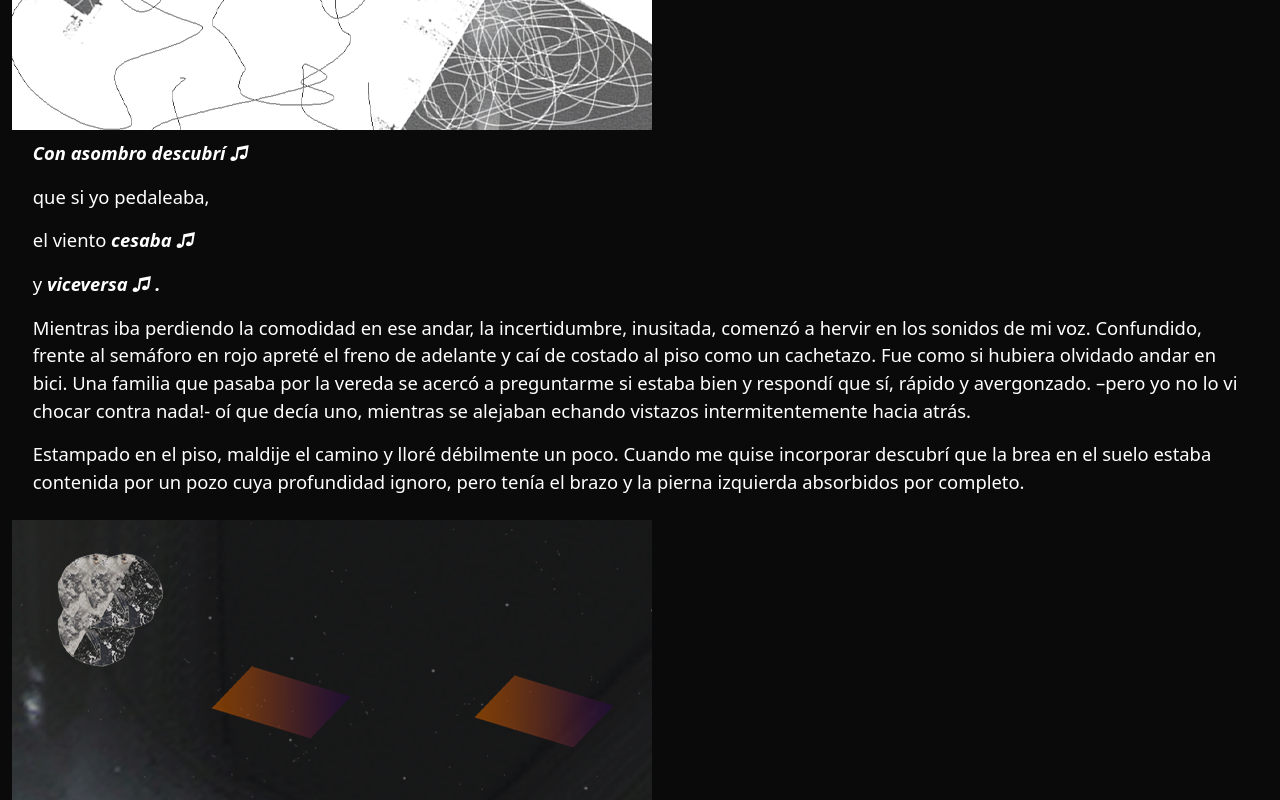
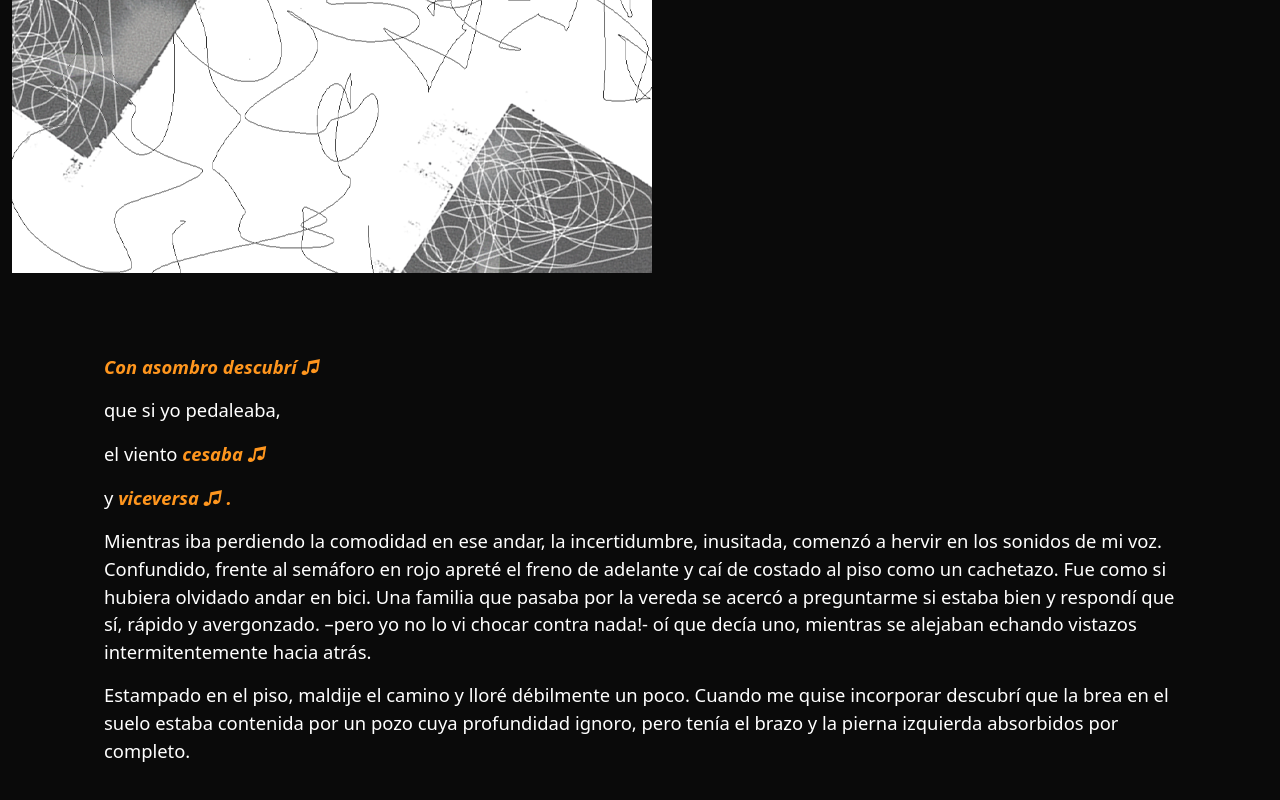
Before and after one commit to AlenPI/velo-smartphones, a plain HTML site: page index.html in a window 1280 px wide. Shown: the part 2460-3260 px from the top of the page. Drawn offline with nearby package versions, Linux system fonts and the light colour scheme.

Commit message:
Update velo.css

```diff
--- a/velo.css
+++ b/velo.css
@@ -4,36 +4,39 @@ body{
 background-color:rgba(255,255,255,1);
 border-color:transparent !important;
 }
-
+i{
+  color: rgb(255, 150, 30);
+}
 p{
   font-size: 1.15em !important;
   text-decoration: none !important;
   }
   a{
     text-decoration: none;
+    color: rgba(225,225,25,1);
     font-size: 1em;
     }
 
     .song{
       text-decoration: none;
-      color: rgba(255,255,255,1);
+      color: rgba(225,225,25,1);
       transition: .5s;
       }
       .song:hover{
         text-decoration: none;
-        color: rgba(255,255,255,.51);
+        color: rgba(255,255,255,1);;
         transition: .5s;
         }
         .song:after{
           text-decoration: none;
-          color: rgba(255,255,255,1);
+          color: rgba(255,255,255,1);;
           transition: .5s;
           }
           .song:visited{
             text-decoration: none;
-            color: rgba(255,255,255,1);
+            color: rgba(255,255,255,1);;
             transition: .5s;
             }
       .row{
-        margin:.55rem;
+        margin:5rem;
       }
```
